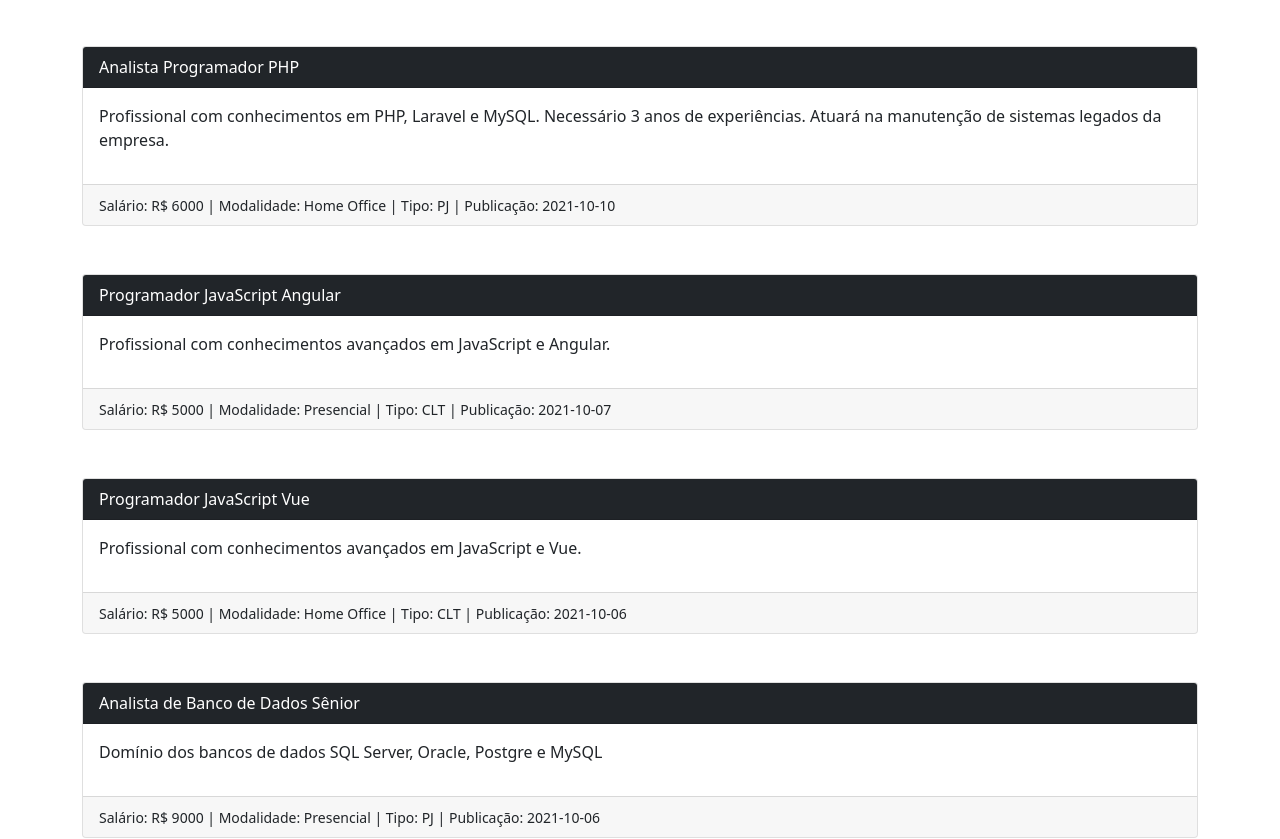
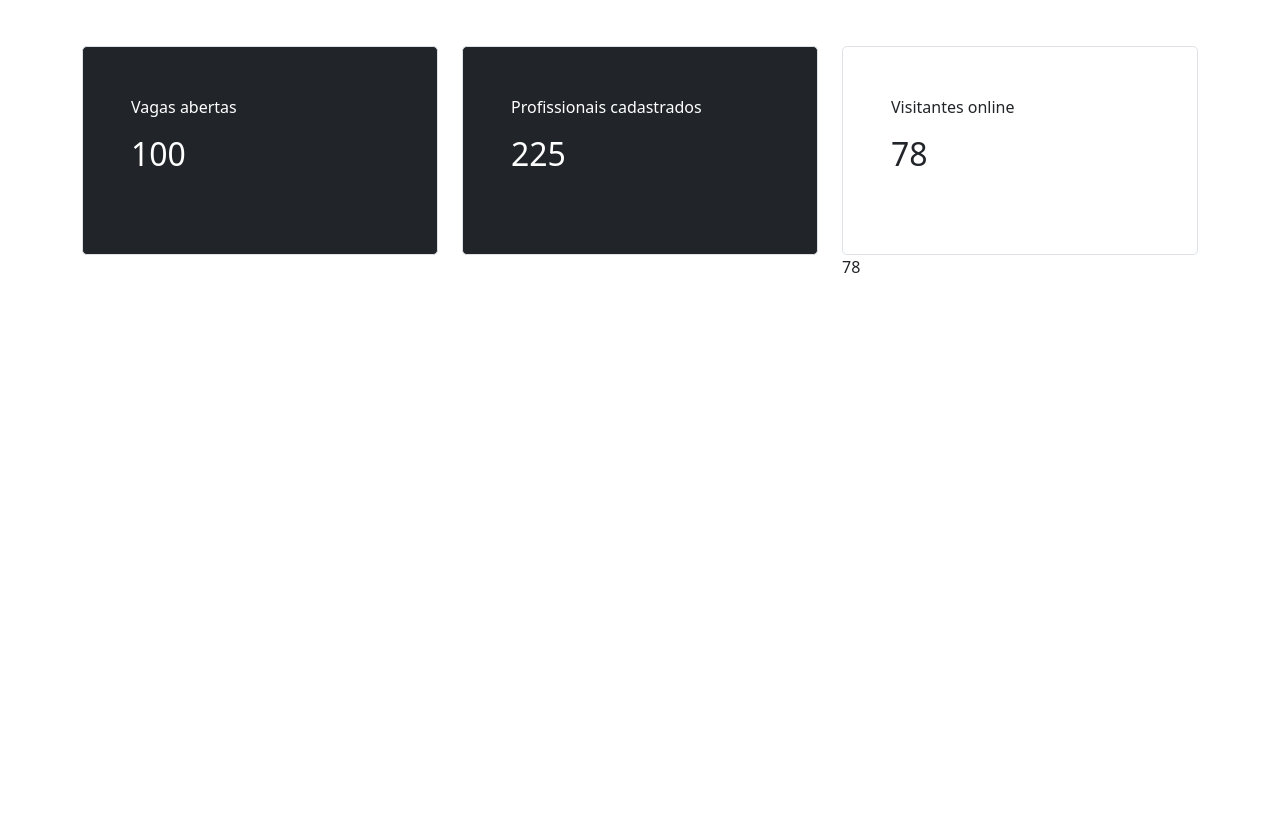
Before and after one commit to leandro-SI/publicar-vagas-VueJs, a Vue app: page / in a window 1280 px wide. Shown: the part 500-1339 px from the top of the page. After the commit the page ends 800 px from the top, so only its background shows below. Built offline with nearby package versions, Linux system fonts and the light colour scheme.

Commit message:
armazenando vagas em local storage e exibindo

```diff
--- a/src/components/layouts/Conteudo.vue
+++ b/src/components/layouts/Conteudo.vue
@@ -6,7 +6,9 @@
     <!-- renderizar de modo dinâmico os componentes home e publicar-vaga -->
     <!-- <home></home>
     <publicar-vaga></publicar-vaga> -->
-    <component :is="conteudo" ></component>
+    <keep-alive>
+      <component :is="conteudo" ></component>
+    </keep-alive>
   </div>
 </template>
 
--- a/src/components/views/Home.vue
+++ b/src/components/views/Home.vue
@@ -55,53 +55,7 @@ export default {
   },
   data: () => ({
     usuariosOnline: 0,
-    vagas: [
-      {
-        titulo: "Analista Programador PHP",
-        descricao:
-          "Profissional com conhecimentos em PHP, Laravel e MySQL. Necessário 3 anos de experiências. Atuará na manutenção de sistemas legados da empresa.",
-        salario: 6000,
-        modalidade: "Home Office",
-        tipo: "PJ",
-        publicacao: "2021-10-10",
-      },
-      {
-        titulo: "Programador JavaScript Angular",
-        descricao:
-          "Profissional com conhecimentos avançados em JavaScript e Angular.",
-        salario: 5000,
-        modalidade: "Presencial",
-        tipo: "CLT",
-        publicacao: "2021-10-07",
-      },
-      {
-        titulo: "Programador JavaScript Vue",
-        descricao:
-          "Profissional com conhecimentos avançados em JavaScript e Vue.",
-        salario: 5000,
-        modalidade: "Home Office",
-        tipo: "CLT",
-        publicacao: "2021-10-06",
-      },
-      {
-        titulo: "Analista de Banco de Dados Sênior",
-        descricao:
-          "Domínio dos bancos de dados SQL Server, Oracle, Postgre e MySQL",
-        salario: 9000,
-        modalidade: "Presencial",
-        tipo: "PJ",
-        publicacao: "2021-10-06",
-      },
-      {
-        titulo: "Programador Web Júnior",
-        descricao:
-          "Conhecimentos básicos em HTML, CSS, JavaScript, Bootstrap, PHP e MySQL",
-        salario: 3000,
-        modalidade: "Presencial",
-        tipo: "CLT",
-        publicacao: "2021-10-05",
-      },
-    ],
+    vagas: [],
   }),
   methods: {
     getUsuariosOnline() {
@@ -112,6 +66,9 @@ export default {
   created() {
     setInterval(this.getUsuariosOnline, 1000);
   },
+  activated () {
+    this.vagas = JSON.parse(localStorage.getItem('vagas'))
+  }
 };
 </script>
 
--- a/src/components/views/PublicarVaga.vue
+++ b/src/components/views/PublicarVaga.vue
@@ -8,43 +8,46 @@
     <div class="row mt-3">
       <div class="col">
         <label for="" class="form-label">Título da vaga</label>
-        <input type="text" class="form-control">
+        <input type="text" class="form-control" v-model="titulo">
         <div class="form-text">Por exemplo: Programador JavaScript e VueJS.</div>
       </div>
     </div>
     <div class="row mt-3">
       <div class="col">
         <label for="" class="form-label">Descrição</label>
-        <textarea type="text" class="form-control"></textarea>
+        <textarea type="text" class="form-control" v-model="descricao" ></textarea>
         <div class="form-text">Informe os detalhes da vaga.</div>
       </div>
     </div>
     <div class="row mt-3">
       <div class="col">
         <label for="" class="form-label">Salário</label>
-        <input type="number" class="form-control">
+        <input type="number" class="form-control" v-model="salario">
         <div class="form-text">Informe o salário.</div>
       </div>
       <div class="col">
         <label for="" class="form-label">Modalidade</label>
-        <select name="" id="" class="form-select">
+        <select name="" id="" class="form-select" v-model="modalidade">
+          <option value="" disabled >--Selecione</option>
           <option value="1">Home Office</option>
-          <option value="1">Presencial</option>
+          <option value="2">Presencial</option>
         </select>
         <div class="form-text">Informe onde as atividades serão realizadas.</div>
       </div>
       <div class="col">
         <label for="" class="form-label">Tipo</label>
-        <select name="" id="" class="form-select">
+        <select name="" id="" class="form-select" v-model="tipo">
+          <option value="" disabled>--Selecione</option>
           <option value="1">CLT</option>
-          <option value="1">PJ</option>
+          <option value="2">PJ</option>
         </select>
         <div class="form-text">Informe o tipo de contratação.</div>
       </div>
     </div>
     <div class="row mt-3">
+      {{ titulo }} | {{ descricao }} | {{ salario }} | {{ modalidade }} | {{ tipo }}
       <div class="col">
-        <button type="submit" class="btn btn-primary">Cadastrar</button>
+        <button type="submit" class="btn btn-primary" @click="salvarVaga()" >Cadastrar</button>
       </div>
     </div>
   </div>
@@ -53,6 +56,34 @@
 <script>
 export default {
   name: "PublicarVaga",
+  data: () => ({
+    titulo: '',
+    descricao: '',
+    salario: '',
+    modalidade: '',
+    tipo: ''
+  }),
+  methods: {
+    salvarVaga() {
+
+      let vagas = JSON.parse(localStorage.getItem('vagas'))
+
+      if (!vagas)
+        vagas = []
+
+      let vaga = {
+        titulo: this.titulo,
+        descricao: this.descricao,
+        salario: this.salario,
+        modalidade: this.modalidade,
+        tipo: this.tipo
+      }
+
+      vagas.push(vaga)
+
+      localStorage.setItem('vagas', JSON.stringify(vagas))
+    }
+  }
 };
 </script>
 
```
